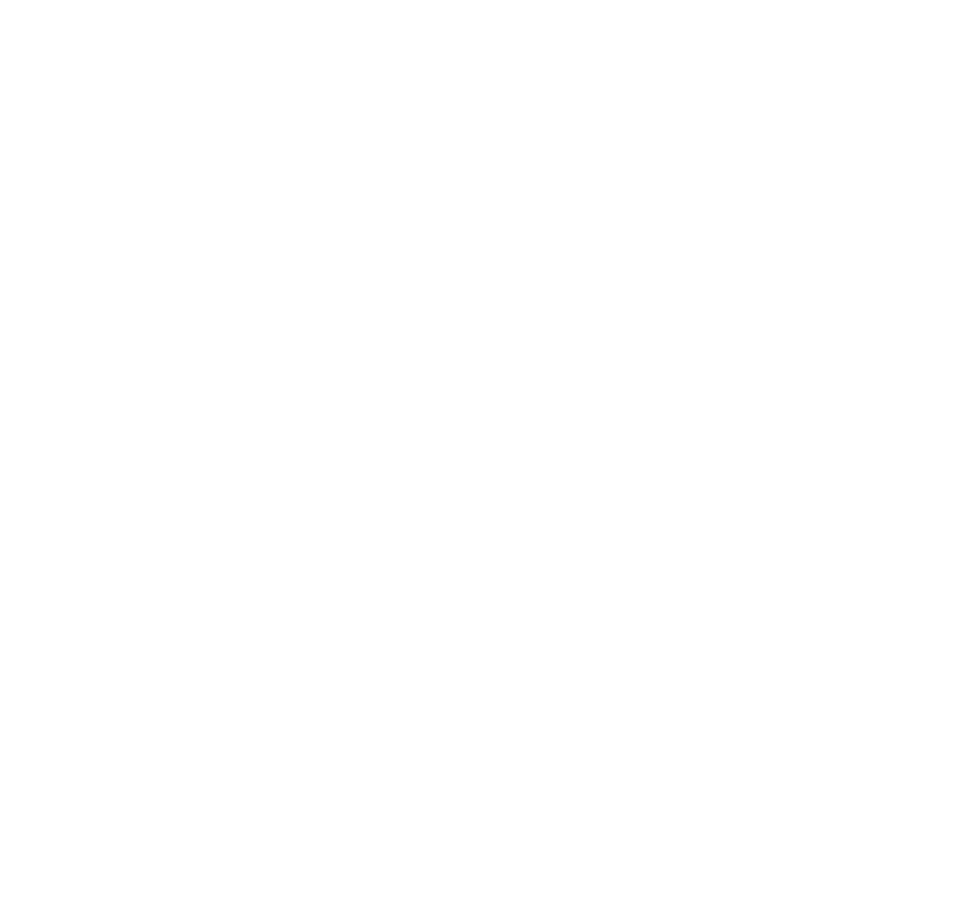
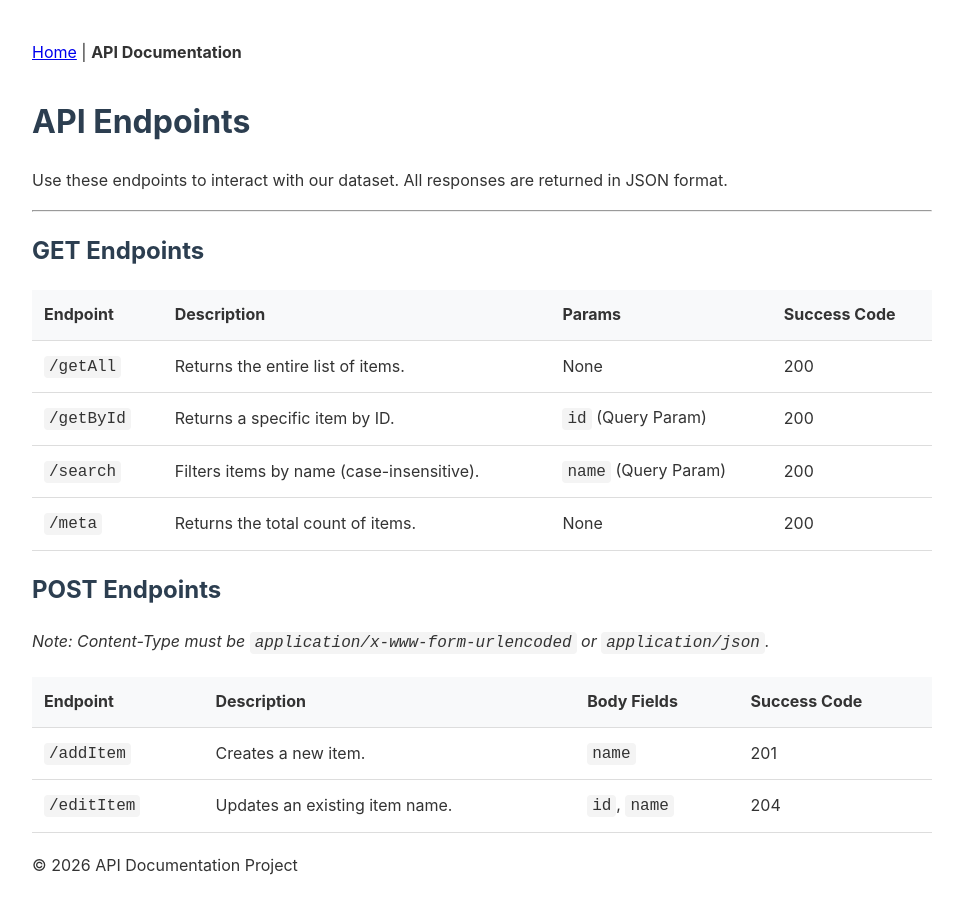
Before and after one commit to StrawberrySnakes/Project1, a website: page client/docs.html in a window 1280 px wide. Shown: the whole page, without its empty margins (158-1121 px from the left). Before the commit the page ends 800 px from the top, so only its background shows below. Drawn offline with Linux system fonts and the light colour scheme.

Commit message:
error handling, doc.html and style

```diff
--- a/client/css/style.css
+++ b/client/css/style.css
@@ -1 +1,47 @@
-/* blank css file */
+body {
+  font-family: -apple-system, BlinkMacSystemFont, "Segoe UI", Roboto, Helvetica, Arial, sans-serif;
+  line-height: 1.6;
+  max-width: 900px;
+  margin: 40px auto;
+  padding: 0 20px;
+  color: #333;
+}
+
+h1, h2 {
+  color: #2c3e50;
+}
+
+code {
+  background: #f4f4f4;
+  padding: 2px 5px;
+  border-radius: 4px;
+  font-family: "Courier New", Courier, monospace;
+}
+
+table {
+  width: 100%;
+  border-collapse: collapse;
+  margin: 20px 0;
+}
+
+th, td {
+  text-align: left;
+  padding: 12px;
+  border-bottom: 1px solid #ddd;
+}
+
+th {
+  background-color: #f8f9fa;
+}
+
+pre {
+  background: #2d3436;
+  color: #dfe6e9;
+  padding: 15px;
+  border-radius: 5px;
+  overflow-x: auto;
+}
+
+nav {
+  margin-bottom: 30px;
+}
--- a/client/docs.html
+++ b/client/docs.html
@@ -1 +1,92 @@
-<!-- blank docs.html -->
+<!DOCTYPE html>
+<html lang="en">
+<head>
+  <meta charset="UTF-8">
+  <meta name="viewport" content="width=device-width, initial-scale=1.0">
+  <title>API Documentation - Project 1</title>
+  <link rel="stylesheet" href="css/style.css">
+</head>
+<body>
+  <nav>
+    <a href="/">Home</a> | <strong>API Documentation</strong>
+  </nav>
+
+  <h1>API Endpoints</h1>
+  <p>Use these endpoints to interact with our dataset. All responses are returned in JSON format.</p>
+
+  <hr>
+
+  <section>
+    <h2>GET Endpoints</h2>
+    <table>
+      <thead>
+        <tr>
+          <th>Endpoint</th>
+          <th>Description</th>
+          <th>Params</th>
+          <th>Success Code</th>
+        </tr>
+      </thead>
+      <tbody>
+        <tr>
+          <td><code>/getAll</code></td>
+          <td>Returns the entire list of items.</td>
+          <td>None</td>
+          <td>200</td>
+        </tr>
+        <tr>
+          <td><code>/getById</code></td>
+          <td>Returns a specific item by ID.</td>
+          <td><code>id</code> (Query Param)</td>
+          <td>200</td>
+        </tr>
+        <tr>
+          <td><code>/search</code></td>
+          <td>Filters items by name (case-insensitive).</td>
+          <td><code>name</code> (Query Param)</td>
+          <td>200</td>
+        </tr>
+        <tr>
+          <td><code>/meta</code></td>
+          <td>Returns the total count of items.</td>
+          <td>None</td>
+          <td>200</td>
+        </tr>
+      </tbody>
+    </table>
+  </section>
+
+  <section>
+    <h2>POST Endpoints</h2>
+    <p><em>Note: Content-Type must be <code>application/x-www-form-urlencoded</code> or <code>application/json</code>.</em></p>
+    <table>
+      <thead>
+        <tr>
+          <th>Endpoint</th>
+          <th>Description</th>
+          <th>Body Fields</th>
+          <th>Success Code</th>
+        </tr>
+      </thead>
+      <tbody>
+        <tr>
+          <td><code>/addItem</code></td>
+          <td>Creates a new item.</td>
+          <td><code>name</code></td>
+          <td>201</td>
+        </tr>
+        <tr>
+          <td><code>/editItem</code></td>
+          <td>Updates an existing item name.</td>
+          <td><code>id</code>, <code>name</code></td>
+          <td>204</td>
+        </tr>
+      </tbody>
+    </table>
+  </section>
+
+  <footer>
+    <p>© 2026 API Documentation Project</p>
+  </footer>
+</body>
+</html>
--- a/src/handlers/getHandlers.js
+++ b/src/handlers/getHandlers.js
@@ -8,6 +8,8 @@
 
 const getById = (request, response, parsedUrl, content) => {
     const {id} = parsedUrl.query;
+
+    const item = content.items.find((i) => i.id === id);
 
     if(!id) {
         return responses.sendJSON(request, response, 400 , {
@@ -36,7 +38,7 @@
 
 const meta = (request, response, parsedUrl, content) => {
     return responses.sendJSON(request, response, 200, {
-        totalItems : content.item.length,
+        totalItems : content.items.length,
     });
 };
 
--- a/src/responses.js
+++ b/src/responses.js
@@ -3,7 +3,7 @@
     const responseJSON = JSON.stringify(obj);
 
     response.writeHead(statusCode, {
-        'Content-Type' : 'application.json',
+        'Content-Type' : 'application/json',
         'Content-Length' : Buffer.byteLength(responseJSON),
     });
 
```
Also changed, not shown: src/router.js (+14 -56 lines), src/utils/parseBody.js (+12 -5 lines), client/index.html (renamed from client/client.html).
